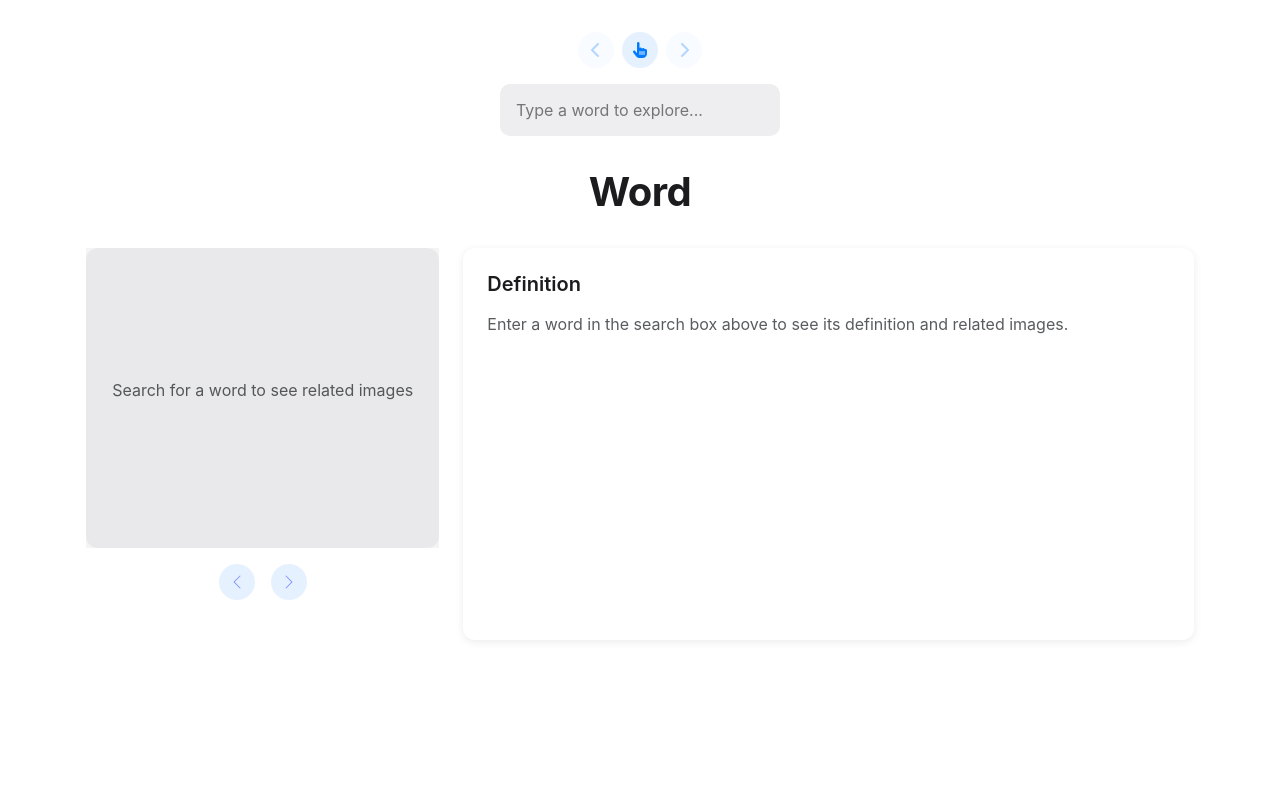
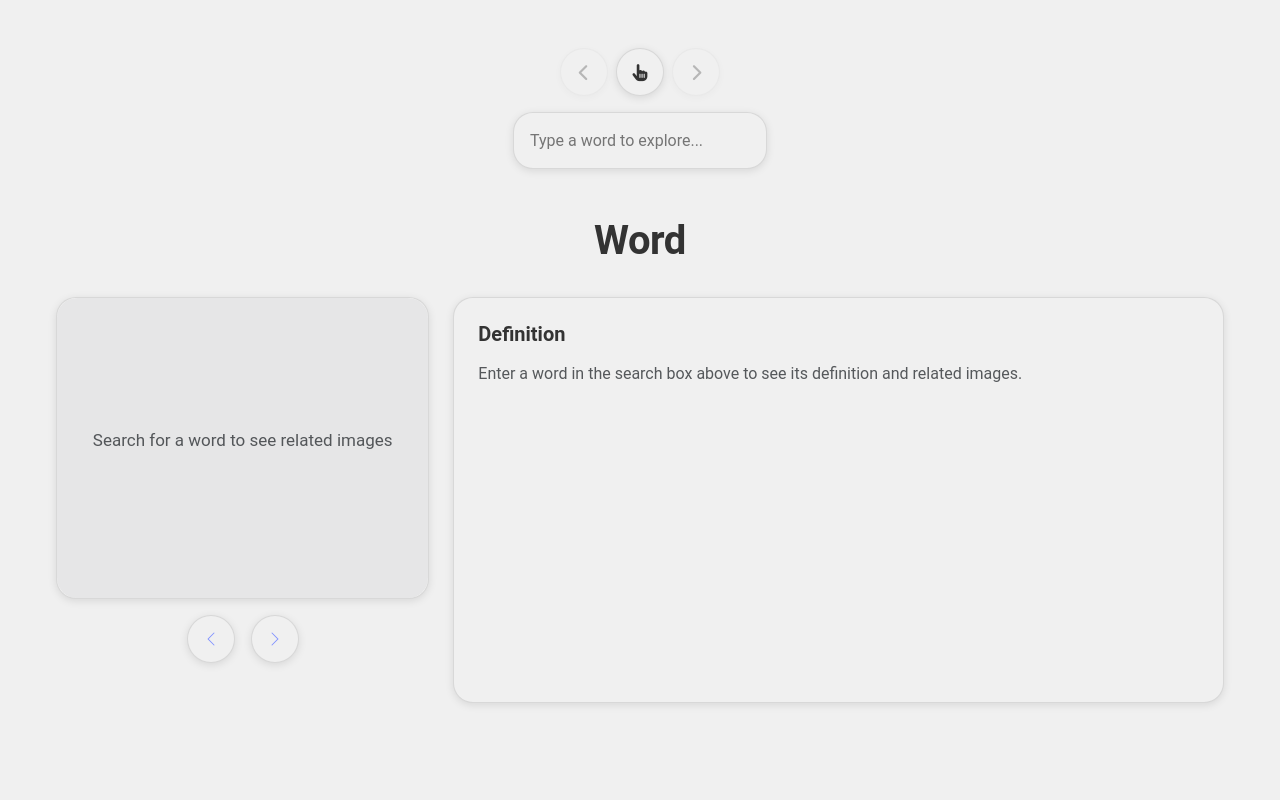
Before and after one commit to tokenfree/dlalternative, a Flask app: page / in a window 1280 px wide. Run offline with Flask 3, Linux system fonts and the light colour scheme.

Commit message:
Update style.css

```diff
--- a/static/css/style.css
+++ b/static/css/style.css
@@ -1,36 +1,73 @@
 :root {
+    --bg-color: #f0f0f0;
+    --text-color: #333333;
+    --text-color-secondary: #6c757d;
+    --border-color: rgba(0, 0, 0, 0.1);
+    --card-shadow: 0 2px 8px rgba(0, 0, 0, 0.1);
+    --card-radius: 20px;
+    --transition-standard: all 0.2s ease;
     --primary-color: #007AFF;
-    --background-color: #ffffff;
-    --text-color: #1C1C1E;
+}
+
+[data-bs-theme="dark"] {
+    --bg-color: #0d0d0d;
+    --text-color: #ffffff;
+    --text-color-secondary: #b0b0b0;
+    --border-color: rgba(255, 255, 255, 0.12);
+    --card-shadow: 0 8px 24px rgba(0, 0, 0, 0.8);
+}
+
+* {
+    margin: 0;
+    padding: 0;
+    box-sizing: border-box;
 }
 
 body {
-    background-color: var(--background-color);
+    font-family: Roboto, Arial, sans-serif;
+    margin: 0;
+    padding: 0;
     color: var(--text-color);
-    font-family: -apple-system, BlinkMacSystemFont, "Segoe UI", Roboto, Helvetica, Arial, sans-serif;
-    -webkit-font-smoothing: antialiased;
+    min-height: 100vh;
+    position: relative;
+    line-height: 1.7;
+    overflow-x: hidden;
+    font-size: 17px;
+    background: var(--bg-color);
 }
 
 .container {
     padding: 2rem 1rem;
+    max-width: 1200px;
+}
+
+.navigation-container {
+    position: sticky;
+    top: 0;
+    background: var(--bg-color);
+    z-index: 100;
+    padding: 1rem 0;
+    margin-bottom: 2rem !important;
 }
 
 .search-input {
     max-width: 600px;
-    margin: 0 auto 2rem;
+    margin: 0 auto;
     display: block;
     padding: 0.875rem 1rem;
     font-size: 1rem;
-    border: none;
-    border-radius: 10px;
-    background-color: rgba(118, 118, 128, 0.12);
-    transition: all 0.3s ease;
+    border: 1px solid var(--border-color);
+    border-radius: var(--card-radius);
+    background-color: var(--bg-color);
+    color: var(--text-color);
+    transition: var(--transition-standard);
+    box-shadow: var(--card-shadow);
 }
 
 .search-input:focus {
-    background-color: rgba(118, 118, 128, 0.08);
     outline: none;
-    box-shadow: 0 0 0 2px rgba(0, 122, 255, 0.2);
+    border-color: var(--primary-color);
+    box-shadow: 0 0 0 2px rgba(0, 122, 255, 0.1);
 }
 
 .word {
@@ -41,20 +78,16 @@ body {
     letter-spacing: -0.5px;
 }
 
-.image-gallery {
-    border-radius: 12px;
+.carousel {
+    background-color: var(--bg-color);
+    border-radius: var(--card-radius);
     overflow: hidden;
-    background-color: #fff;
-    box-shadow: 0 2px 8px rgba(0, 0, 0, 0.08);
-    margin-bottom: 0.5rem;
-}
-
-.carousel {
-    background-color: rgba(118, 118, 128, 0.08);
+    border: 1px solid var(--border-color);
+    box-shadow: var(--card-shadow);
 }
 
 .carousel-inner {
-    border-radius: 12px;
+    border-radius: var(--card-radius);
     overflow: hidden;
 }
 
@@ -65,6 +98,10 @@ body {
     pointer-events: none;
 }
 
+.carousel-item > div {
+    border-radius: var(--card-radius);
+}
+
 .carousel-controls {
     display: flex;
     justify-content: center;
@@ -73,27 +110,24 @@ body {
 }
 
 .carousel-controls button {
-    width: 36px;
-    height: 36px;
+    width: 48px;
+    height: 48px;
     border-radius: 50%;
-    background-color: rgba(0, 122, 255, 0.1);
-    border: none;
+    background: var(--bg-color);
+    border: 1px solid var(--border-color);
     display: flex;
     align-items: center;
     justify-content: center;
     padding: 0;
-    transition: all 0.2s ease;
-    backdrop-filter: blur(8px);
-    -webkit-backdrop-filter: blur(8px);
+    transition: var(--transition-standard);
+    box-shadow: var(--card-shadow);
 }
 
 .carousel-controls button:hover {
-    background-color: rgba(0, 122, 255, 0.2);
-    transform: scale(1.05);
+
 }
 
 .carousel-controls button:active {
-    background-color: rgba(0, 122, 255, 0.3);
     transform: scale(0.95);
 }
 
@@ -105,16 +139,22 @@ body {
     filter: invert(34%) sepia(98%) saturate(3144%) hue-rotate(205deg) brightness(102%) contrast(107%);
 }
 
+[data-bs-theme="dark"] .carousel-control-prev-icon,
+[data-bs-theme="dark"] .carousel-control-next-icon {
+    filter: invert(1);
+}
+
 .definition-container {
     height: 100%;
 }
 
 .card {
     height: 100%;
-    background-color: #fff;
-    border: none;
-    border-radius: 12px;
-    box-shadow: 0 2px 8px rgba(0, 0, 0, 0.08);
+    background-color: var(--bg-color);
+    border: 1px solid var(--border-color);
+    border-radius: var(--card-radius);
+    box-shadow: var(--card-shadow);
+    transition: var(--transition-standard);
 }
 
 .card-body {
@@ -157,58 +197,34 @@ body {
 }
 
 .example {
-    color: #666;
+    color: var(--text-color-secondary);
     font-style: italic;
     margin-top: 0.5rem;
     padding-left: 1rem;
     font-size: 0.95rem;
 }
 
-@media (max-width: 768px) {
-    .container {
-        padding: 1rem;
-    }
-
-    .word {
-        font-size: 2rem;
-    }
-
-    .carousel-item img {
-        height: 200px;
-    }
-
-    .carousel-controls button {
-        width: 32px;
-        height: 32px;
-    }
-
-    .card-body {
-        padding: 1rem;
-    }
-}
-
-/* Add these new styles while keeping existing ones */
 .nav-button {
-    width: 36px;
-    height: 36px;
+    width: 48px;
+    height: 48px;
     border-radius: 50%;
-    background-color: rgba(0, 122, 255, 0.1);
-    border: none;
+    background: var(--bg-color);
+    border: 1px solid var(--border-color);
     display: flex;
     align-items: center;
     justify-content: center;
     padding: 0;
-    transition: all 0.2s ease;
-    color: var(--primary-color);
+    transition: var(--transition-standard);
+    color: var(--text-color);
+    cursor: pointer;
+    box-shadow: var(--card-shadow);
 }
 
 .nav-button:hover:not(:disabled) {
-    background-color: rgba(0, 122, 255, 0.2);
-    transform: scale(1.05);
+
 }
 
 .nav-button:active:not(:disabled) {
-    background-color: rgba(0, 122, 255, 0.3);
     transform: scale(0.95);
 }
 
```
Also changed, not shown: other parts of static/css/style.css (+36 -11 lines).
